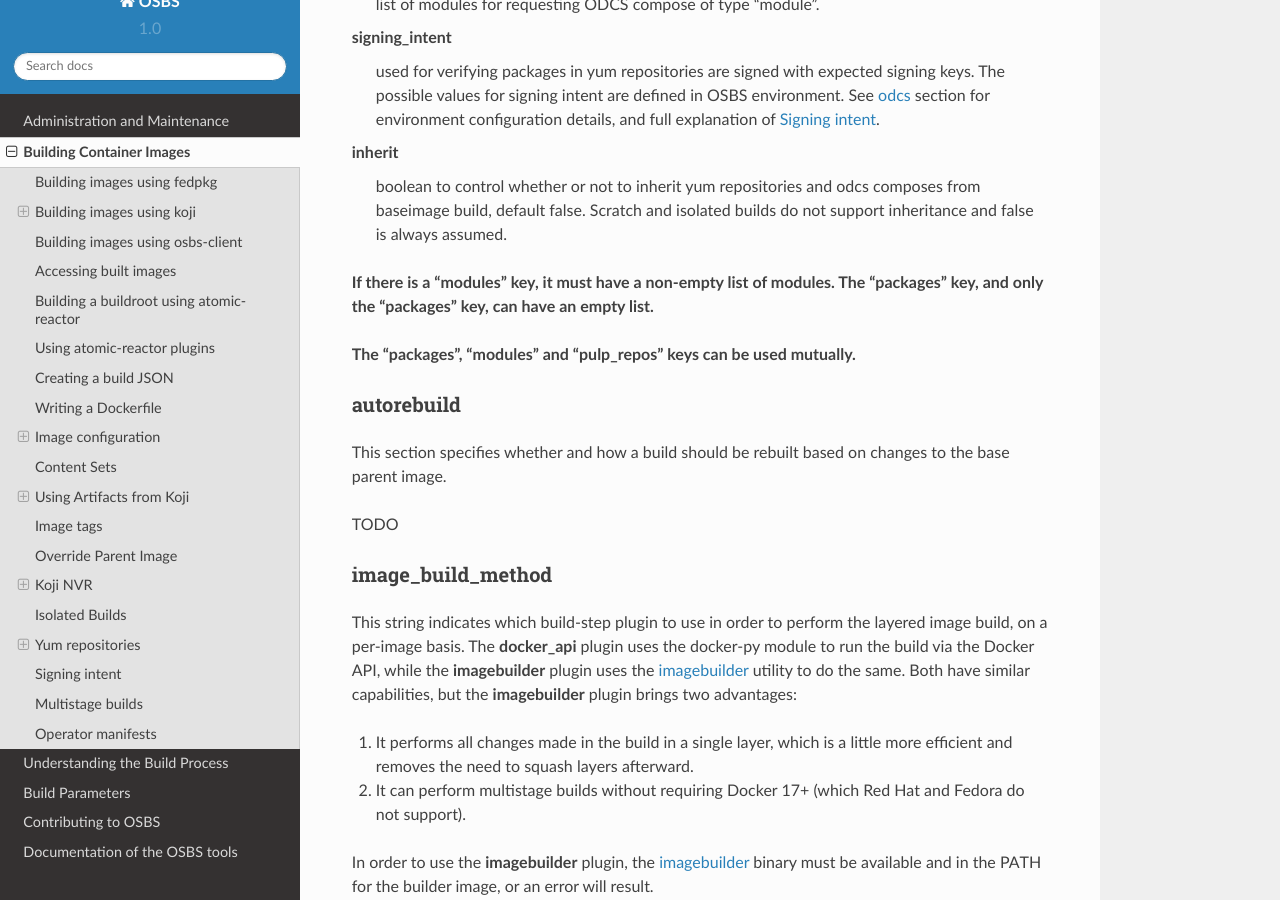
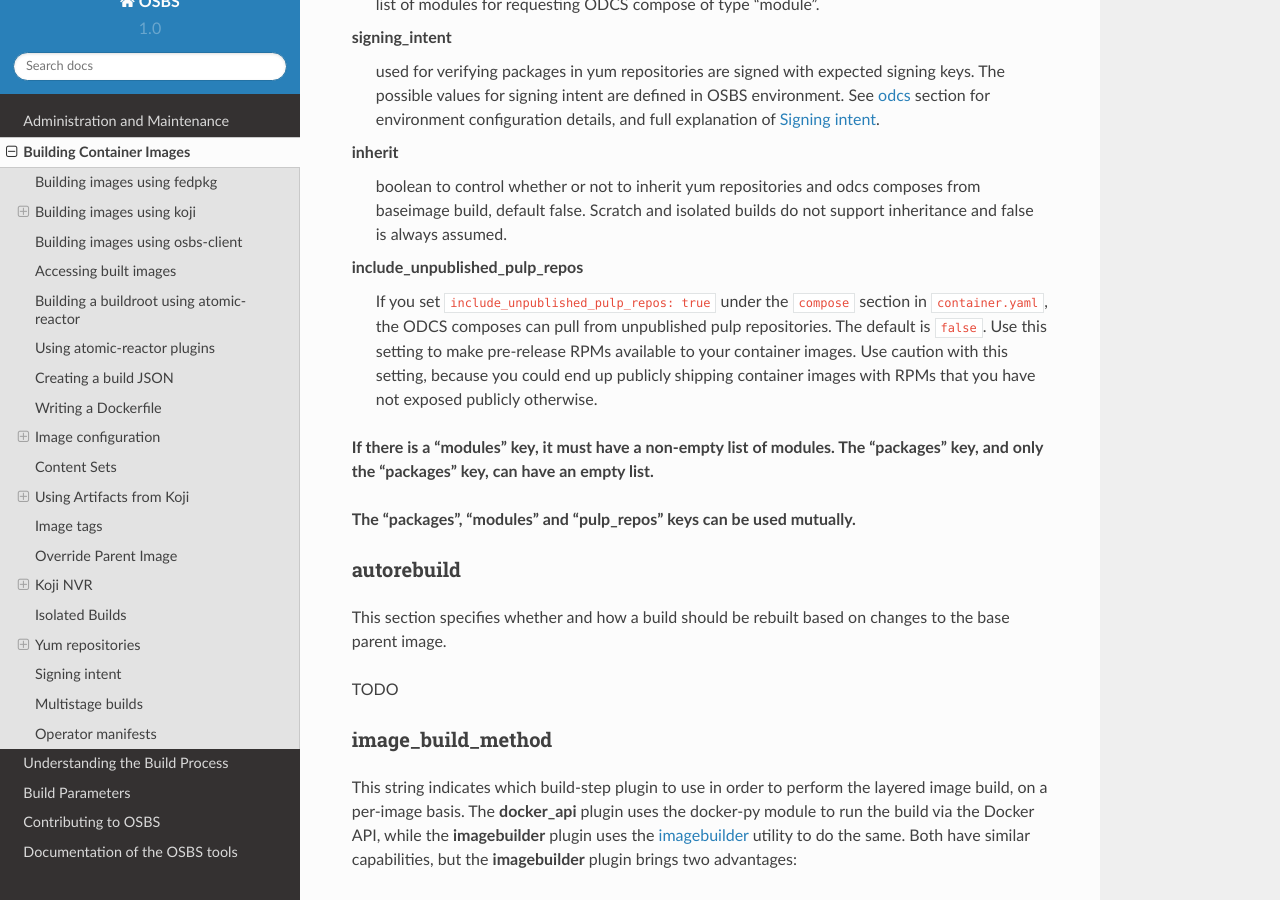
Before and after one commit to containerbuildsystem/osbs-docs, a Sphinx documentation site: the page built from docs/users.rst, in a window 1280 px wide and 900 px high, scrolled down 4557 px. Built offline with Sphinx 7.4.7 and the Read the Docs theme 2.0.0, drawn with Linux system fonts in a browser that asks for light colours.

Commit message:
describe include_unpublished_pulp_repos setting

```diff
--- a/docs/users.rst
+++ b/docs/users.rst
@@ -235,6 +235,14 @@ inherit
   boolean to control whether or not to inherit yum repositories and odcs composes
   from baseimage build, default false. Scratch and isolated builds do not support
   inheritance and false is always assumed.
+
+include_unpublished_pulp_repos
+  If you set ``include_unpublished_pulp_repos: true`` under the ``compose``
+  section in ``container.yaml``, the ODCS composes can pull from unpublished
+  pulp repositories. The default is ``false``. Use this setting to make
+  pre-release RPMs available to your container images. Use caution with this
+  setting, because you could end up publicly shipping container images with
+  RPMs that you have not exposed publicly otherwise.
 
 **If there is a "modules" key, it
 must have a non-empty list of modules. The "packages" key, and only the "packages"
```
